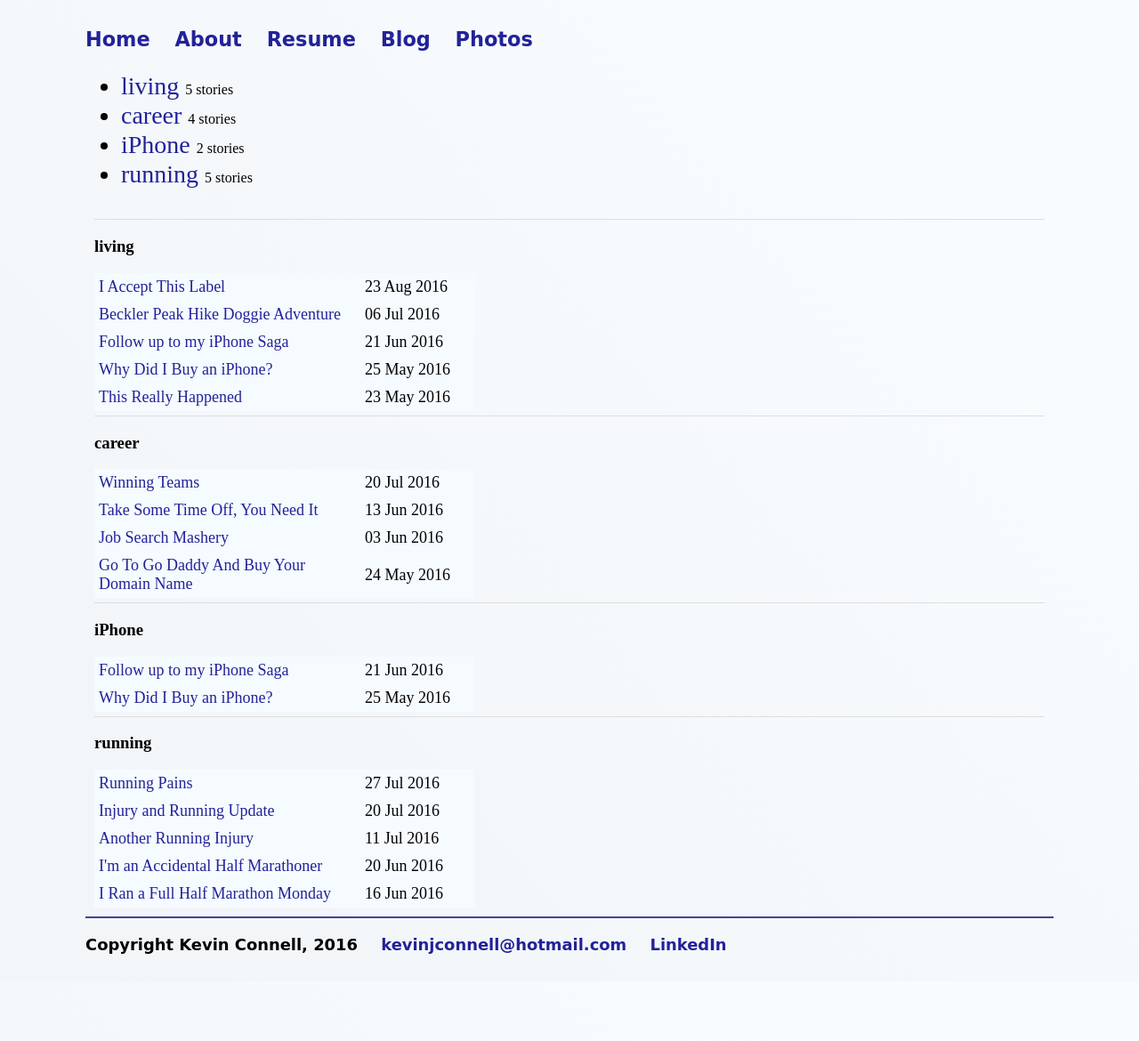
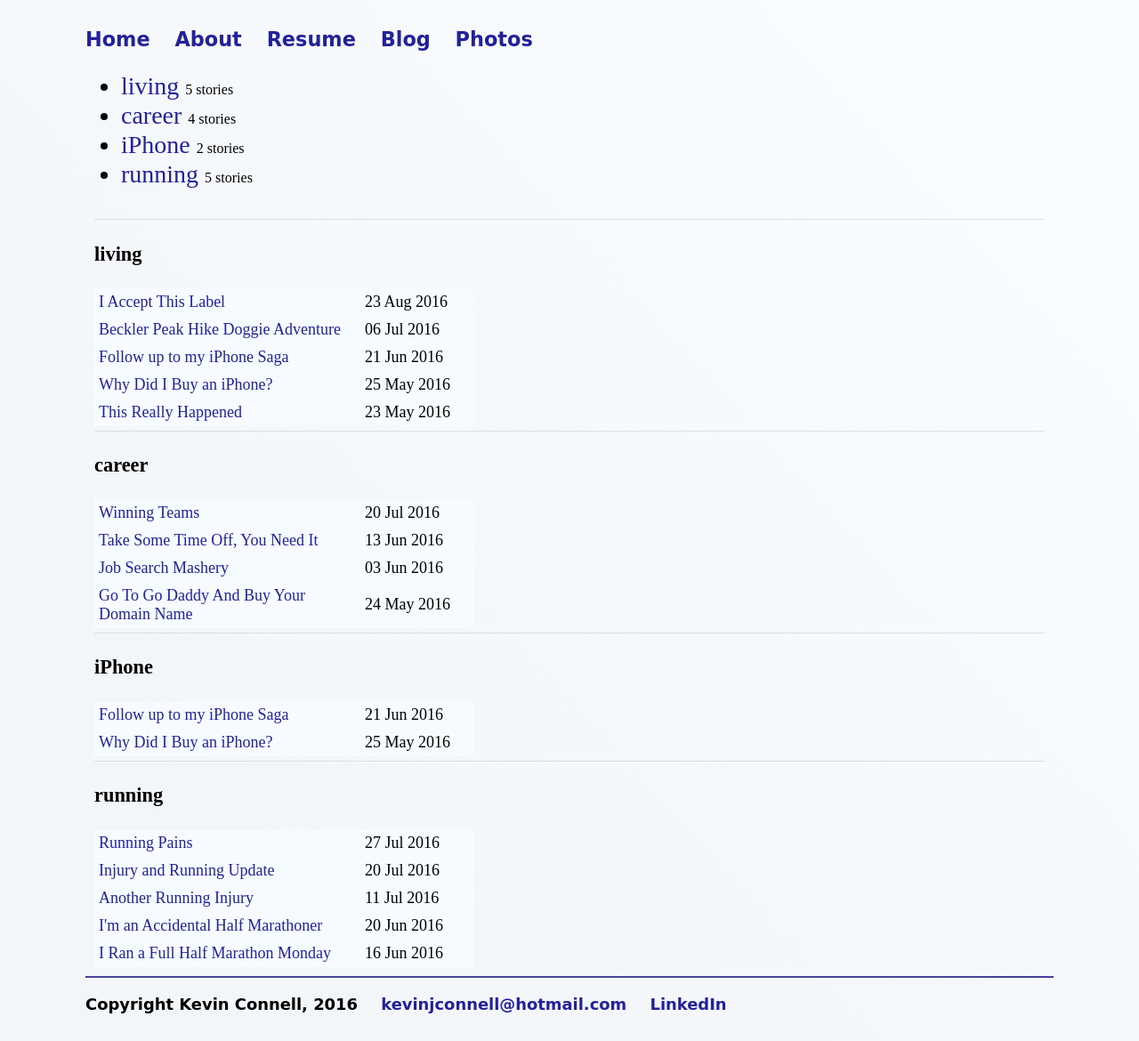
Before and after one commit to mo4dawg/mo4dawg.github.io, a Jekyll site: the page built from tags.html, in a window 1280 px wide. Shown: the whole page at 89% size. Built offline with Jekyll 4.4.1, drawn with Linux system fonts in a browser that asks for light colours; before the commit the page ends 1103 px from its top, so only the background shows below that.

Commit message:
Update main.css

```diff
--- a/css/main.css
+++ b/css/main.css
@@ -82,6 +82,10 @@ h2 {
     font-size: 1.5em;
     line-height: 1.4em;
 }
+h3 {
+    font-size: 1.4em;
+    line-height: 1.4em;
+}
 p {
     font-family:'Roboto', 'Arial', sans-serif;
     font-size: 1.5em;
```
